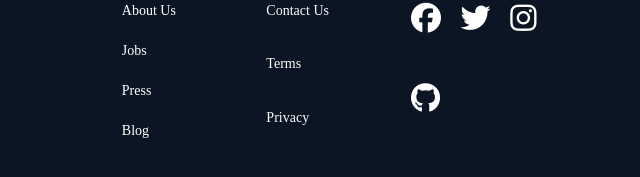
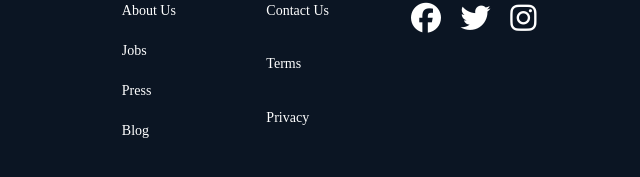
Before and after one commit to Uzenedo/fylo-dark-theme-landing-page, a plain HTML site: page index.html in a window 1280 px wide. Shown: the part 3298-3475 px from the top of the page, 640-1280 px from the left. Drawn offline with Linux system fonts and the light colour scheme.

Commit message:
Update index.html

```diff
--- a/index.html
+++ b/index.html
@@ -170,9 +170,6 @@
     <i class="fab fa-facebook"></i>
     <i class="fab fa-twitter"></i>
     <i class="fab fa-instagram"></i>
-    <a href="https://github.com/Uzenedo/fylo-dark-theme-landing-page" target="_blank">
-            <i class="fab fa-github"></i>
-        </a>
   </div>
 </footer>
 </body>
```
